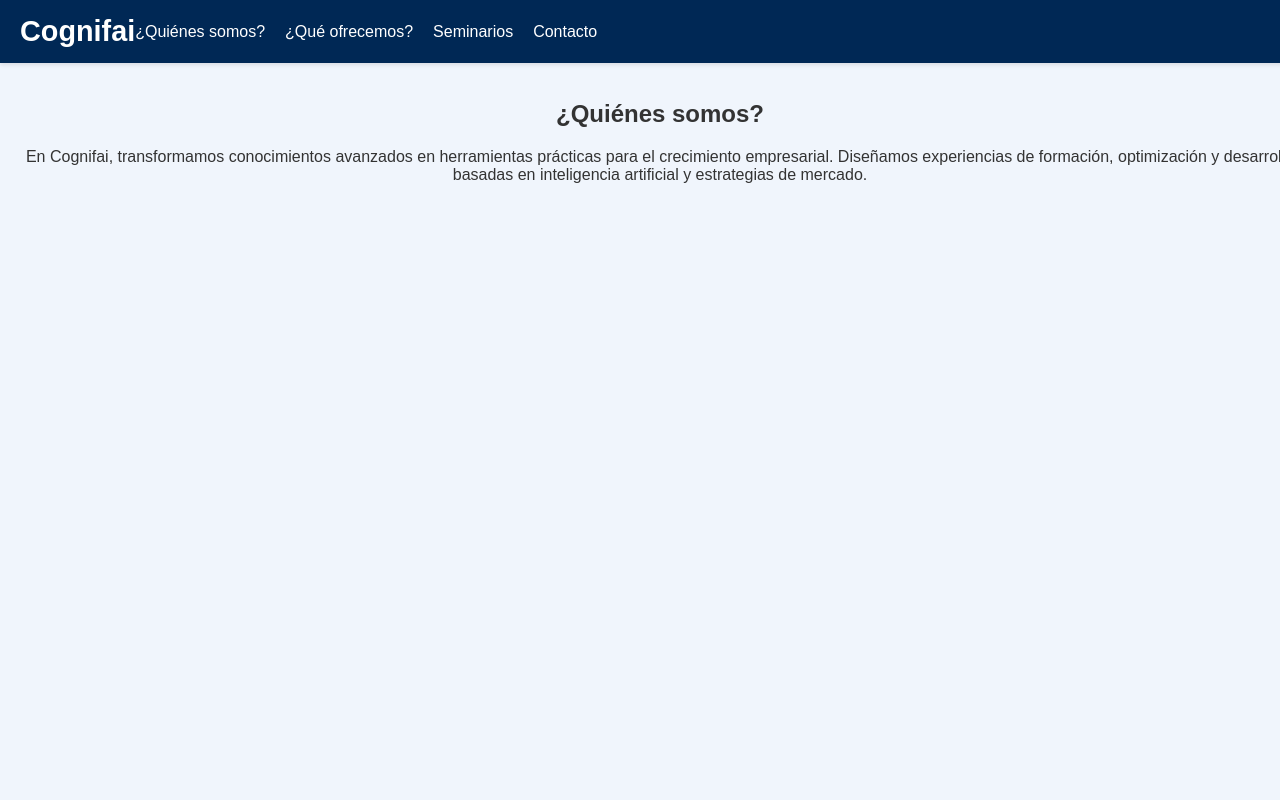
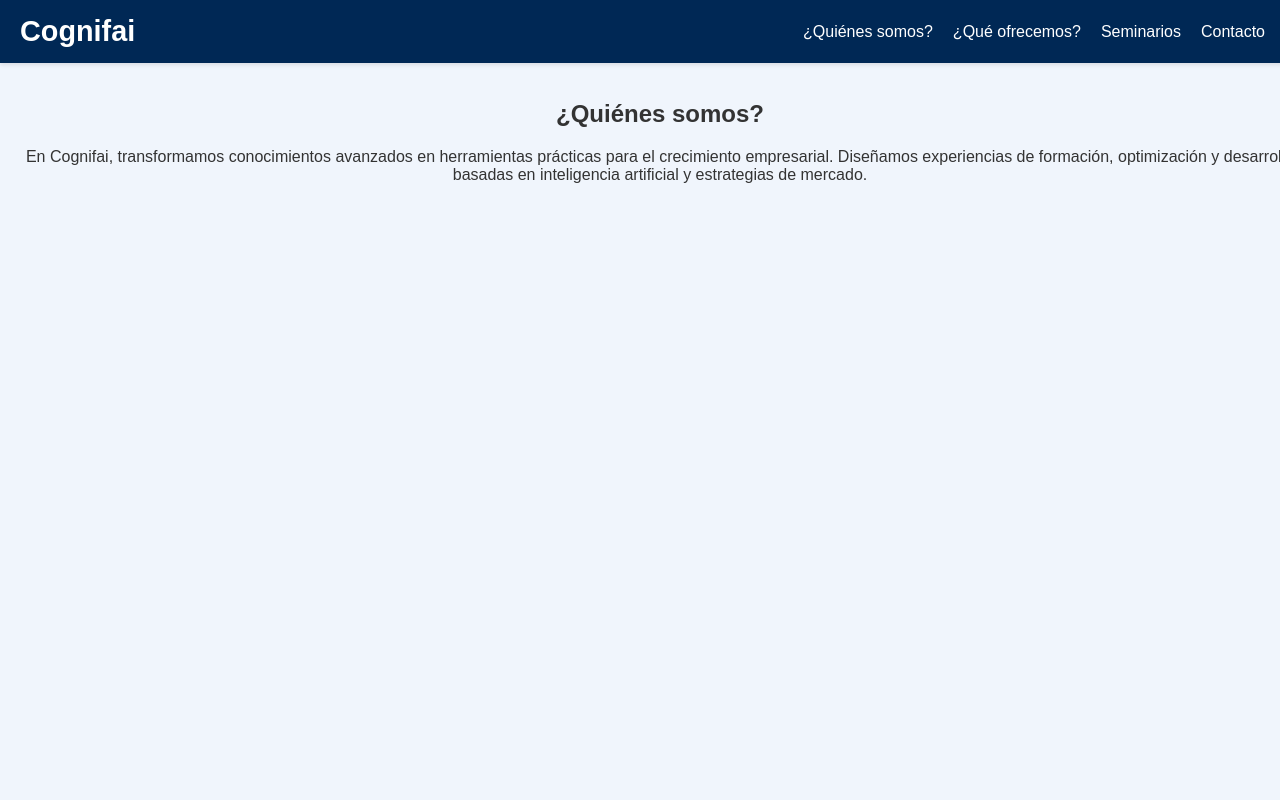
Before and after one commit to Mravenec/cognifai, a plain HTML site: page index.html in a window 1280 px wide. Shown: the top 800 px of the page. Drawn offline with Linux system fonts and the light colour scheme.

Commit message:
Navbar and hamburguer menu fixed

```diff
--- a/index.html
+++ b/index.html
@@ -18,7 +18,7 @@
         /* Navbar styles */
         .navbar {
             display: flex;
-            justify-content: flex-start; /* Cambiado para mover el navbar a la izquierda */
+            justify-content: space-between; /* Alinea "Cognifai" a la izquierda y el navbar a la derecha */
             align-items: center;
             background: #002855;
             padding: 15px 20px;
@@ -43,7 +43,8 @@
             gap: 20px;
             margin: 0;
             padding: 0;
-            justify-content: flex-start;
+            justify-content: flex-end; /* Alinea los elementos del navbar a la derecha */
+            margin-right: 35px; /* Ajuste sutil para mover un poquito más a la izquierda */
         }
 
         .navbar ul li {
@@ -61,6 +62,7 @@
             flex-direction: column;
             gap: 5px;
             cursor: pointer;
+            margin-right: 35px; /* Ajuste similar al del navbar para mover el menú de hamburguesa */
         }
 
         .hamburger div {
@@ -178,7 +180,7 @@
 
             .hamburger {
                 display: flex;
-                left: 10px; /* Ajustado para que el menú de hamburguesa esté más a la izquierda */
+                left: 5px; /* Ajustado para mover el menú hamburguesa más a la izquierda */
             }
 
             .seminar-card {
```
